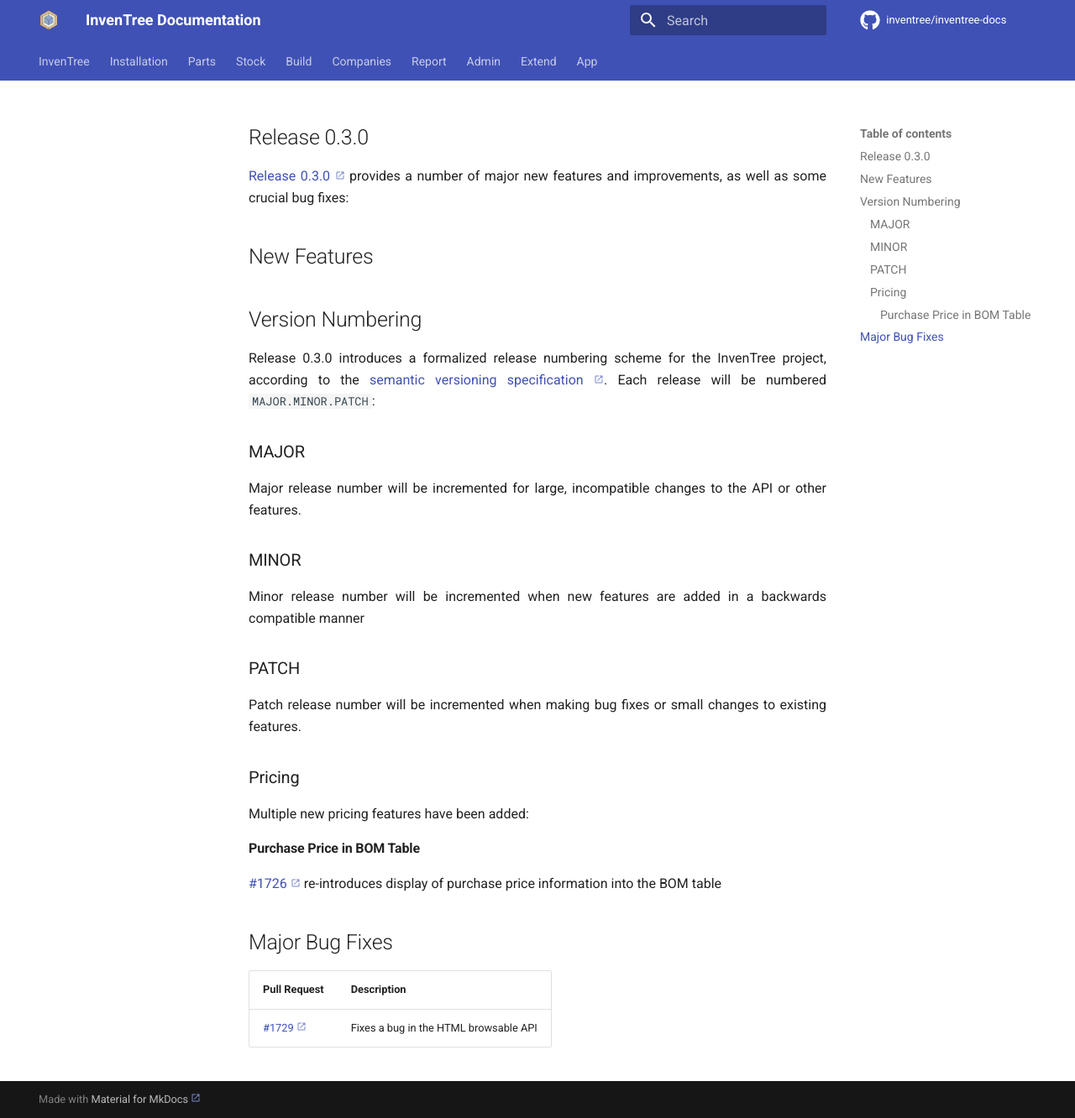
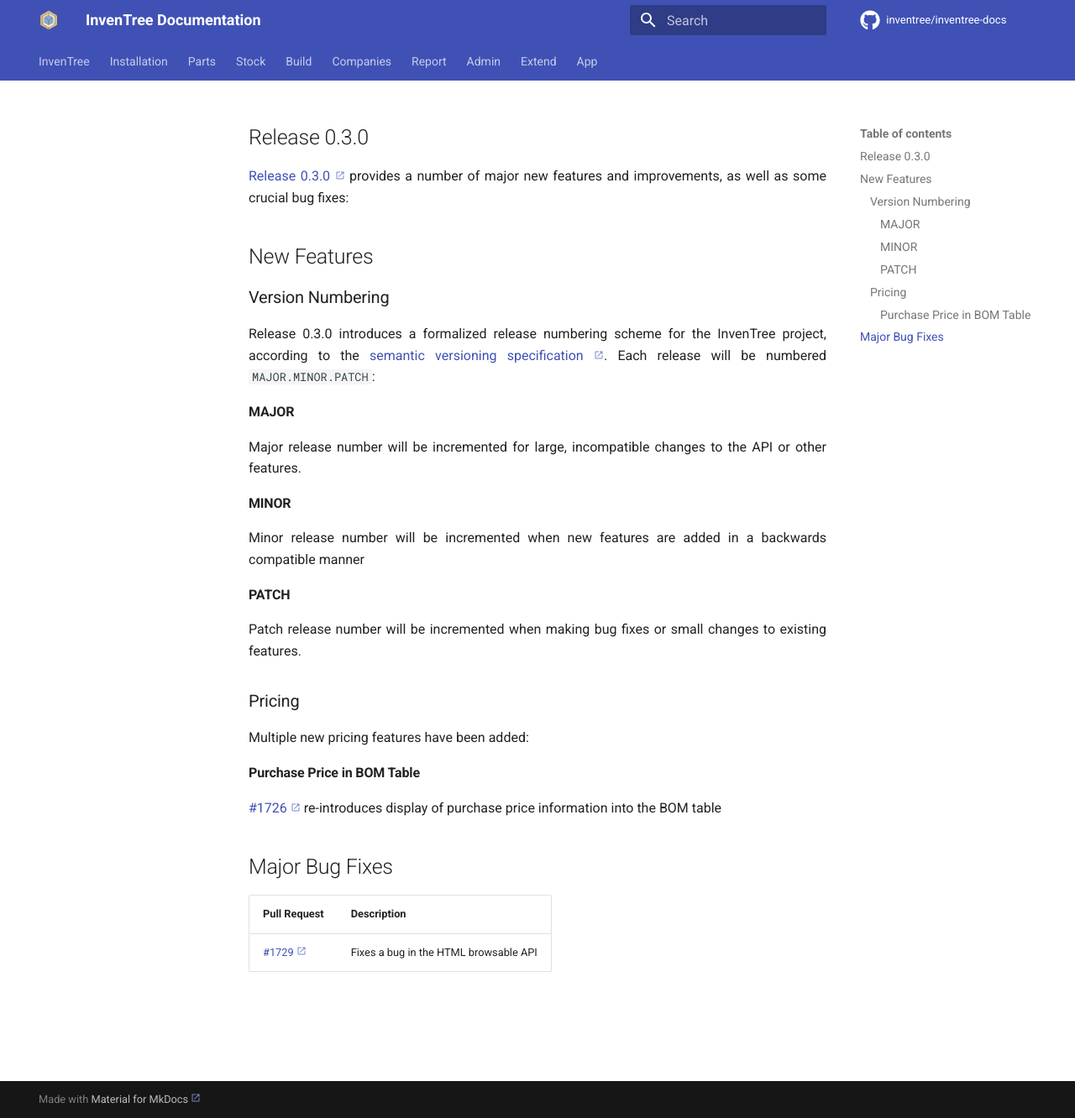
Before and after one commit to inventree/inventree-docs, an MkDocs documentation site: the page built from docs/releases/0.2.5.md, in a window 1280 px wide and 1332 px high. Shown: the whole window at 84% size. Built offline with MkDocs 1.6.1 and Material for MkDocs 9.7.7, drawn with Linux system fonts in a browser that asks for light colours; a script that is not in the unit is left out; comment, search, counter and statistics services are not loaded.

Commit message:
Update 0.2.5.md

```diff
--- a/docs/releases/0.2.5.md
+++ b/docs/releases/0.2.5.md
@@ -8,19 +8,19 @@
 
 ## New Features
 
-## Version Numbering
+### Version Numbering
 
 Release 0.3.0 introduces a formalized release numbering scheme for the InvenTree project, according to the [semantic versioning specification](https://semver.org/). Each release will be numbered `MAJOR.MINOR.PATCH`:
 
-### MAJOR
+#### MAJOR
 
 Major release number will be incremented for large, incompatible changes to the API or other features.
 
-### MINOR
+#### MINOR
 
 Minor release number will be incremented when new features are added in a backwards compatible manner
 
-### PATCH
+#### PATCH
 
 Patch release number will be incremented when making bug fixes or small changes to existing features.
 
```
